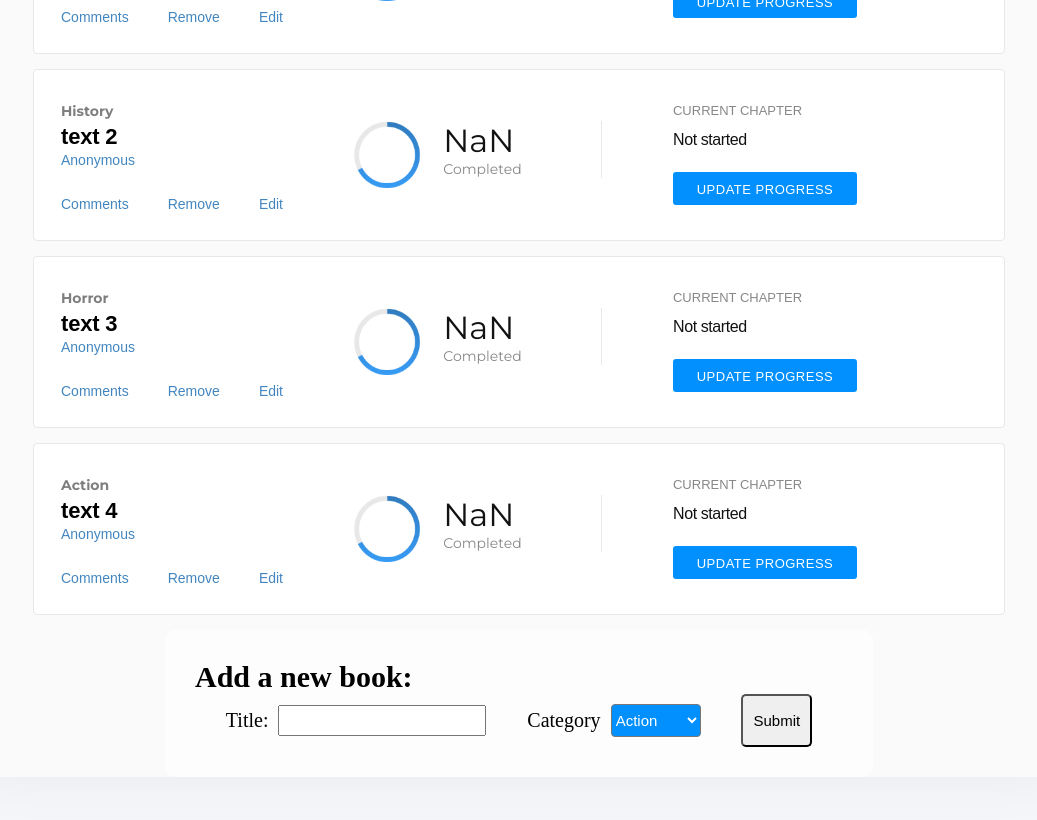
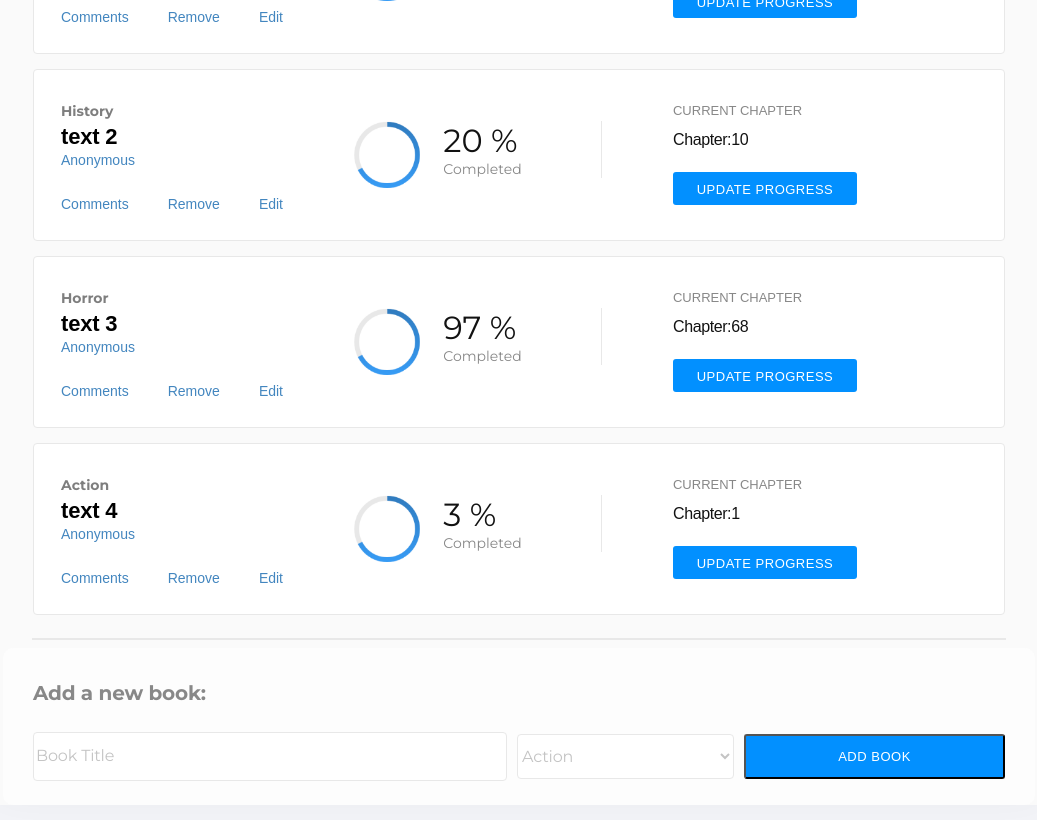
Before and after one commit to Grifo89/React_Bookstore, a React (Create React App) app: page / in a window 1280 px wide. Shown: the part 400-1220 px from the top of the page, without its empty margins (121-1158 px from the left). Built offline with nearby package versions, Linux system fonts and the light colour scheme.

Commit message:
Finish this project

```diff
--- a/src/App.css
+++ b/src/App.css
@@ -1,3 +1,8 @@
+hr {
+  width: 90%;
+  border: solid 1px #e8e8e8;
+}
+
 .App {
   width: 100%;
   background-color: #fafafa;
--- a/src/App.js
+++ b/src/App.js
@@ -8,6 +8,7 @@ const App = () => (
   <div className="App">
     <Header />
     <BookList />
+    <hr />
     <BooksForm />
   </div>
 );
--- a/src/components/CategoryFilter/CategoryFilter.css
+++ b/src/components/CategoryFilter/CategoryFilter.css
@@ -1,4 +1,4 @@
-select {
+.Category-filter select {
   background-color: #0290ff;
   color: white;
   border-radius: 4px;
--- a/src/components/book/Book.js
+++ b/src/components/book/Book.js
@@ -30,13 +30,20 @@ const Book = props => {
           <img className="progress-img" src="/content/radial_progress.PNG" alt="Book progress" />
         </div>
         <div className="completed-container">
-          <p className="percent-complete">{Math.floor((progression / chapters) * 100)}</p>
+          <p className="percent-complete">
+            {Math.floor((progression / chapters) * 100)}
+            {' '}
+            %
+          </p>
           <p className="completed">Completed</p>
         </div>
       </div>
       <div className="current-chapter-container">
         <p className="current-chapter">CURRENT CHAPTER</p>
-        <p className="current-chapter-prog">{progression}</p>
+        <p className="current-chapter-prog">
+          Chapter:
+          {progression}
+        </p>
         <button className="update-progress-button" type="submit">UPDATE PROGRESS</button>
       </div>
     </div>
@@ -49,14 +56,14 @@ Book.propTypes = {
   category: PropTypes.string.isRequired,
   deleteBook: PropTypes.func.isRequired,
   author: PropTypes.string,
-  chapters: PropTypes.string,
-  progression: PropTypes.string,
+  chapters: PropTypes.number,
+  progression: PropTypes.number,
 };
 
 Book.defaultProps = {
   author: 'Anonymous',
-  chapters: '0%',
-  progression: 'Not started',
+  chapters: 1,
+  progression: 0,
 };
 
 export default Book;
--- a/src/components/bookForm/BooksForm.css
+++ b/src/components/bookForm/BooksForm.css
@@ -4,9 +4,19 @@ label {
 }
 
 input {
-  height: 25px;
-  margin: 10px;
-  width: 200px;
+  width: 100%;
+  height: 45px;
+  border-radius: 4px;
+  border: solid 1px #e8e8e8;
+  background-color: #ffffff;
+}
+
+::placeholder {
+  font-family: 'Montserrat', sans-serif;
+  font-size: 16px;
+  font-weight: normal;
+  letter-spacing: -0.15px;
+  color: #c4c4c4;
 }
 
 select {
@@ -27,18 +37,55 @@ button {
   background-color: rgba(256, 256, 256, 0.6);
   margin: auto;
   width: fit-content;
-  padding: 30px 30px;
+  padding: 16px 30px;
   border-radius: 10px;
-  width: 60%;
+  width: 90%;
 }
 
 .bf-title {
-  font-size: 30px;
-  margin: 0;
+  margin-bottom: 19px;
+  font-family: 'Montserrat', sans-serif;
+  font-size: 20px;
+  font-weight: bold;
+  letter-spacing: -0.18px;
+  color: #888888;
 }
 
 .bf-form {
   display: flex;
   font-size: 20px;
-  justify-content: space-evenly;
+  justify-content: space-between;
 }
+
+.bf-form-button {
+  flex: 1;
+  height: 45px;
+  margin-top: 10px;
+  border-radius: 3px;
+  background-color: #0290ff;
+  font-family: 'RobotoSlab',sans-serif;
+  font-size: 13px;
+  letter-spacing: 0.5px;
+  color: #ffffff;
+}
+
+.bf-form-title {
+  flex: 2;
+}
+
+.bf-form-category {
+  flex: 1;
+}
+
+.bf-form select{
+  width: 100%;
+  height: 45px;
+  font-family: 'Montserrat', sans-serif;
+  font-size: 16px;
+  font-weight: normal;
+  letter-spacing: -0.15px;
+  color: #c4c4c4;
+  border-radius: 4px;
+  border: solid 1px #e8e8e8;
+  background-color: #ffffff;
+}
--- a/src/components/bookForm/BooksForm.js
+++ b/src/components/bookForm/BooksForm.js
@@ -47,24 +47,24 @@ class BooksForm extends React.Component {
         <h2 className="bf-title">Add a new book:</h2>
         <form className="bf-form">
           <label htmlFor="title" className="bf-form-title">
-            Title:
             <input
               type="text"
               id="title"
               name="title"
               onChange={this.handleChange}
               value={title}
+              placeholder="Book Title"
             />
           </label>
           <label htmlFor="category" className="bf-form-category">
-            Category
             <select id="category" onChange={this.handleChange}>
+              <option className="select-first" value="Catogory" disabled>Category</option>
               {
                 categories.map(item => (<option key={item} value={item}>{item}</option>))
               }
             </select>
           </label>
-          <button className="bf-form-button" type="submit" onClick={this.handleSubmit}>Submit</button>
+          <button className="bf-form-button" type="submit" onClick={this.handleSubmit}>ADD BOOK</button>
         </form>
       </div>
     );
--- a/src/components/booksList/BooksList.js
+++ b/src/components/booksList/BooksList.js
@@ -36,6 +36,8 @@ class BooksList extends React.Component {
                     title={book.title}
                     category={book.category}
                     deleteBook={this.handleRemoveBook}
+                    progression={book.progression}
+                    chapters={book.chapters}
                   />
                 );
               }
@@ -48,6 +50,8 @@ class BooksList extends React.Component {
                     title={book.title}
                     category={book.category}
                     deleteBook={this.handleRemoveBook}
+                    progression={book.progression}
+                    chapters={book.chapters}
                   />
                 );
               }
--- a/src/reducers/books.js
+++ b/src/reducers/books.js
@@ -6,6 +6,9 @@ const bookReducer = (state = [], action) => {
           id: action.id,
           title: action.title,
           category: action.category,
+          author: action.author,
+          chapters: action.chapters,
+          progression: action.progression,
         },
       ]);
     case 'DELETE_BOOK':
```
